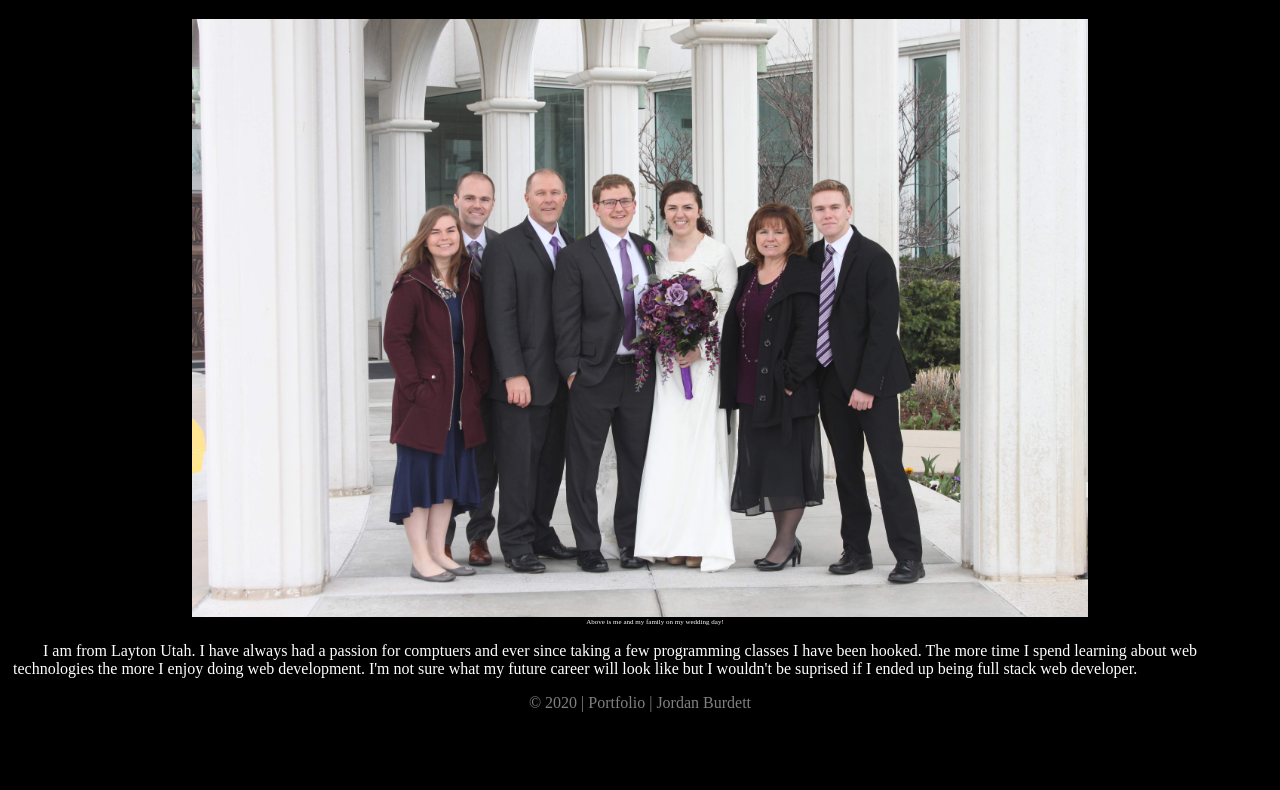
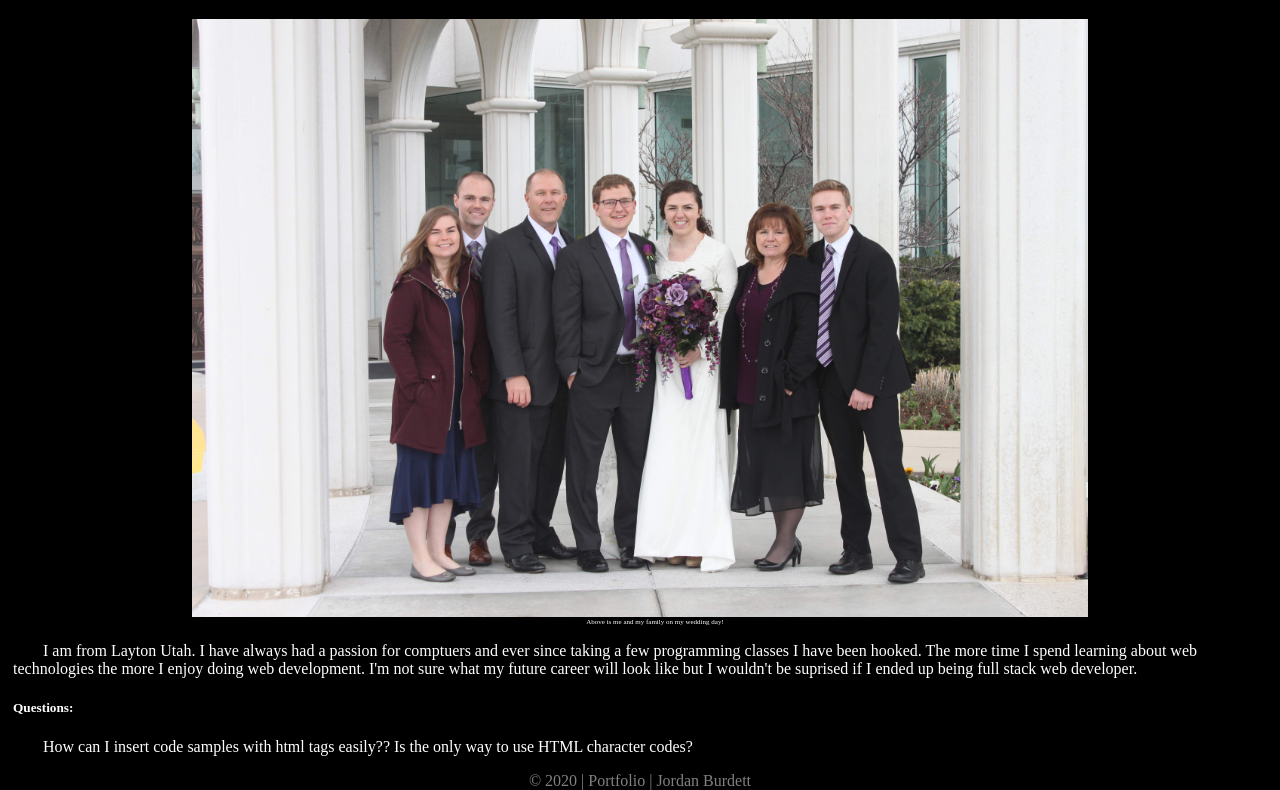
Before and after one commit to jordanburdett/WDD330, a plain HTML site: page index.html in a window 1280 px wide. Shown: the part 133-923 px from the top of the page. Before the commit the page ends 845 px from the top, so only its background shows below. Drawn offline with Linux system fonts and the light colour scheme.

Commit message:
added some questions

```diff
--- a/index.html
+++ b/index.html
@@ -48,6 +48,9 @@
             but I wouldn't be suprised if I ended up being full stack web developer.
         </p>
 
+        <h5>Questions:</h5>
+        <p>How can I insert code samples with html tags easily?? Is the only way to use HTML character codes?</p>
+
 
     </main>
     <footer>
```
